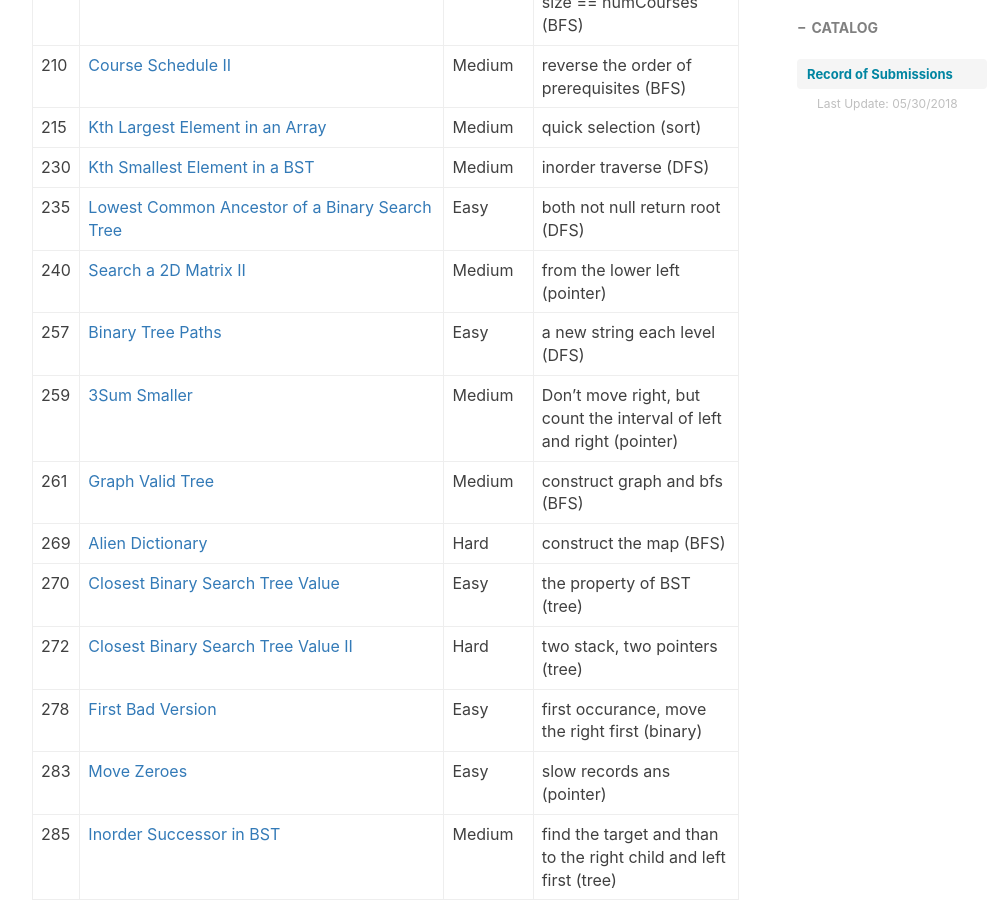
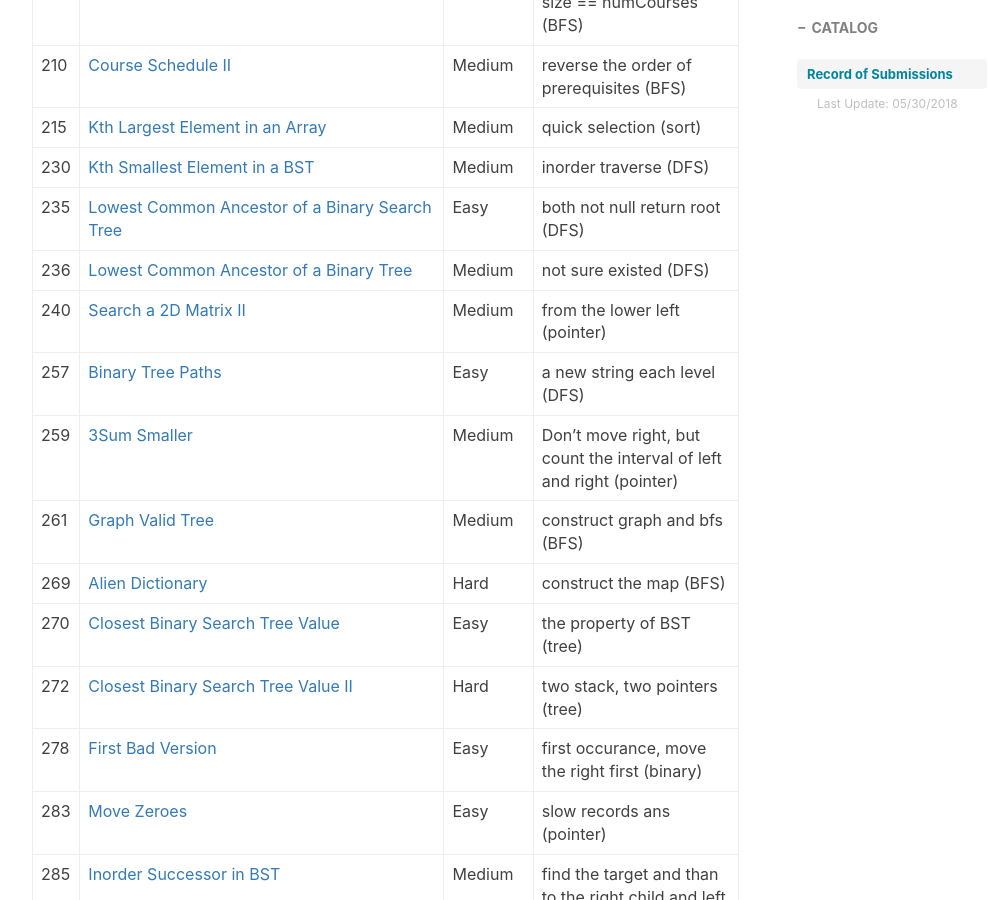
Before and after one commit to ly16/ly16.github.io, a Jekyll site: the page built from _posts/2018-05-18-leetcode-record-round1.md, in a window 1280 px wide and 900 px high, scrolled down 3425 px. Shown: the whole window, without its empty margins (233-1221 px from the left). Built offline with Jekyll 4.4.1, drawn with Linux system fonts in a browser that asks for light colours; nearby versions of some CDN libraries; comment, search, counter and statistics services are not loaded.

Commit message:
Update 2018-05-18-leetcode-record-round1.md

```diff
--- a/_posts/2018-05-18-leetcode-record-round1.md
+++ b/_posts/2018-05-18-leetcode-record-round1.md
@@ -64,6 +64,7 @@ tags:
 |215|[Kth Largest Element in an Array](https://github.com/ly16/LC-Practice/blob/master/Kth%20Largest%20Element.java)|Medium|quick selection (sort)|
 |230|[Kth Smallest Element in a BST](https://github.com/ly16/LC-Practice/blob/master/Kth%20Smallest%20Element%20in%20a%20BST.java)|Medium|inorder traverse (DFS)|
 |235|[Lowest Common Ancestor of a Binary Search Tree](https://github.com/ly16/LC-Practice/blob/master/Lowest%20Common%20Ancestor%20I.java)|Easy|both not null return root (DFS)|
+|236|[Lowest Common Ancestor of a Binary Tree](https://github.com/ly16/LC-Practice/blob/master/Lowest%20Common%20Ancestor%20I.java)|Medium|not sure existed (DFS)|
 |240|[Search a 2D Matrix II](https://github.com/ly16/LC-Practice/blob/master/Search%20a%202D%20Matrix%20II.java)|Medium|from the lower left (pointer)|
 |257|[Binary Tree Paths](https://github.com/ly16/LC-Practice/blob/master/Binary%20Tree%20Paths.java)|Easy|a new string each level (DFS)|
 |259|[3Sum Smaller](https://github.com/ly16/LC-Practice/blob/master/3Sum%20Smaller.java)|Medium|Don't move right, but count the interval of left and right (pointer)|
```
